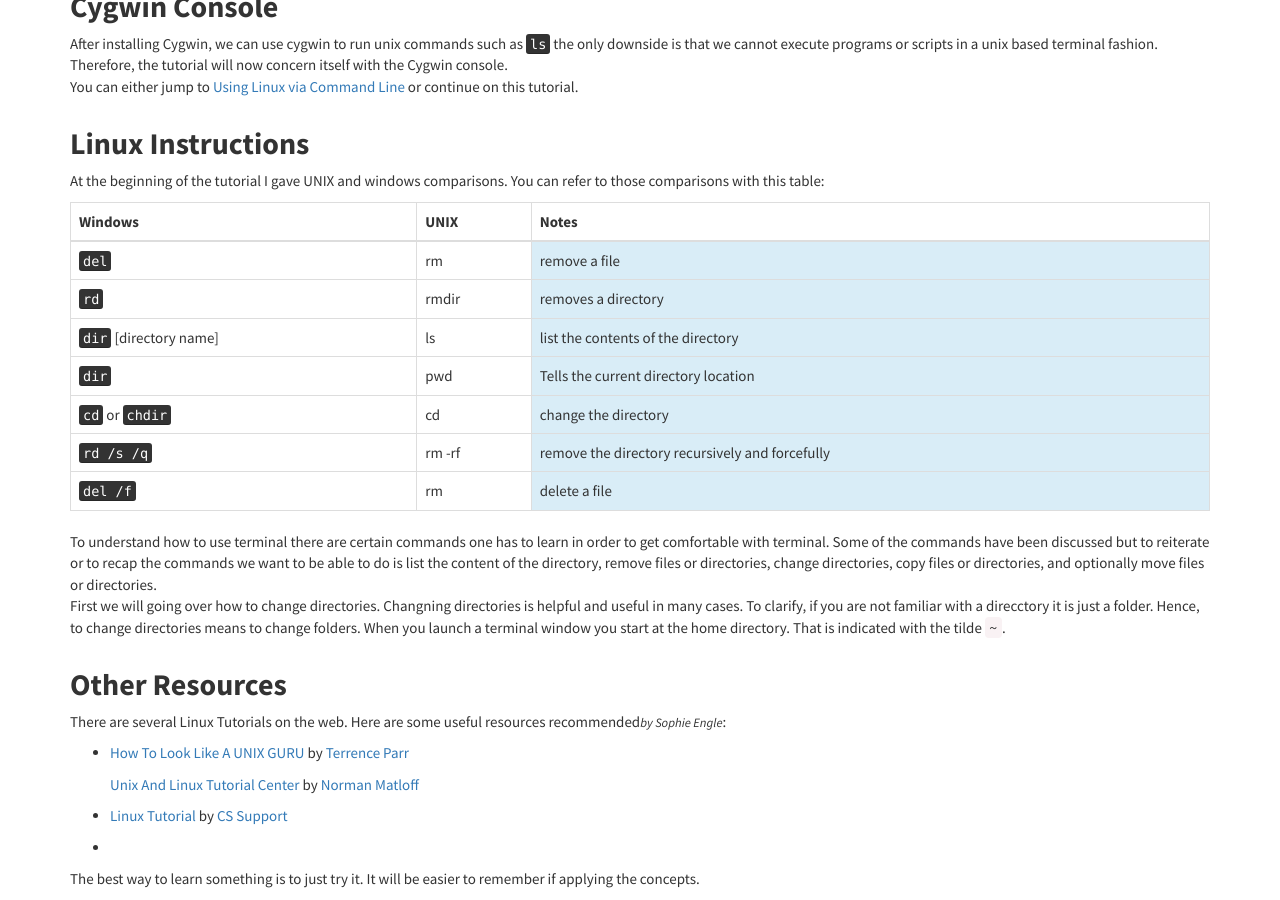
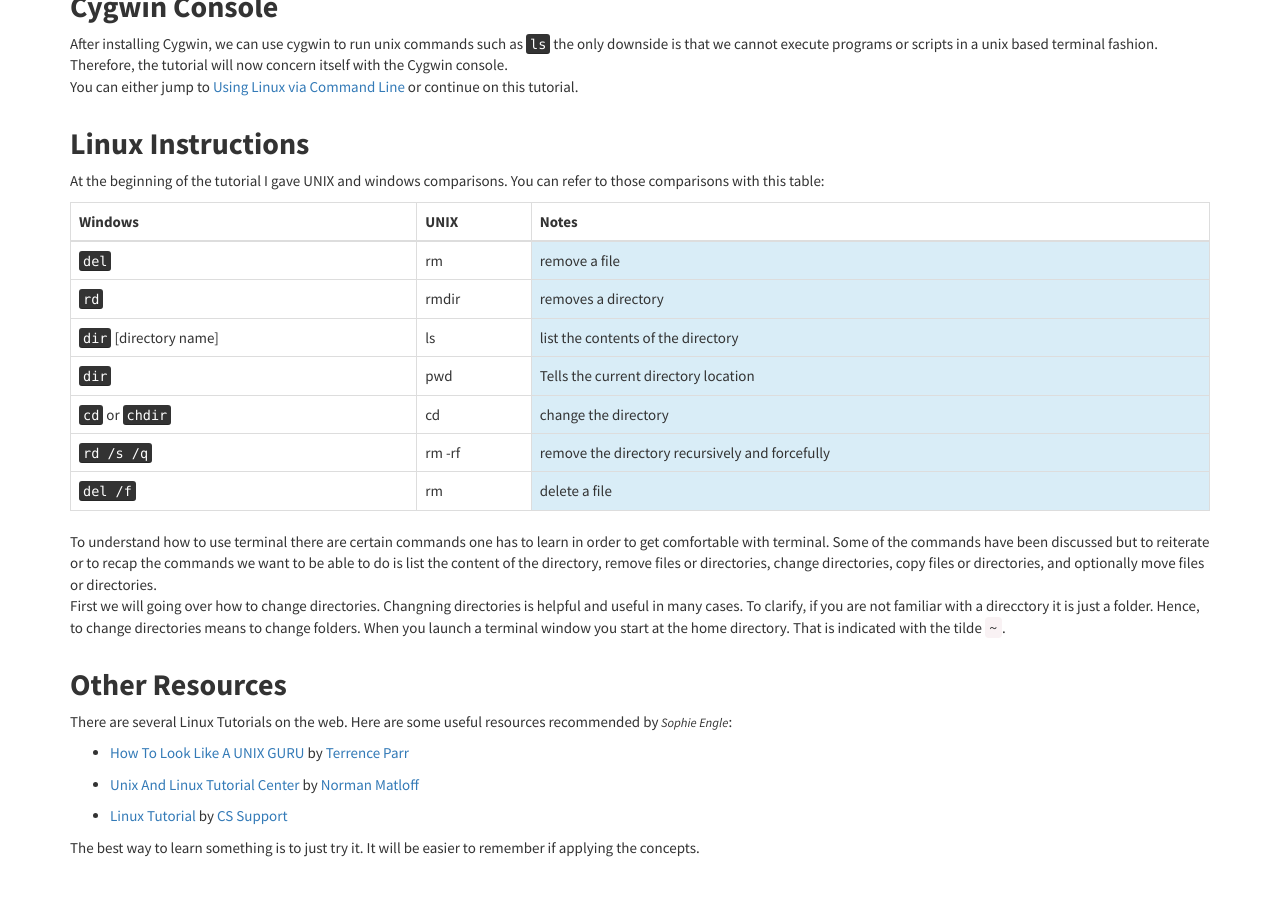
Before and after one commit to CSTutors/CSTutors.github.io, a Jekyll site: the page resources/windows_via_commandline.html, which Jekyll copies as it is, in a window 1280 px wide and 900 px high, scrolled down 4461 px. Built offline with Jekyll 4.4.1, drawn with Linux system fonts in a browser that asks for light colours; nearby versions of some CDN libraries; after the commit the page ends 5329 px from its top, so only the background shows below that; some of the changed lines change nothing that is shown.

Commit message:
fix list issue

```diff
--- a/resources/windows_via_commandline.html
+++ b/resources/windows_via_commandline.html
@@ -252,7 +252,7 @@
   <div class="col-lg-12 col-sm-12 col-12">
     <h2>Other Resources</h2>
     <p>
-    There are several Linux Tutorials on the web. Here are some useful resources recommended<small><em>by Sophie Engle</em></small>:
+    There are several Linux Tutorials on the web. Here are some useful resources recommended by<small><em> Sophie Engle</em></small>:
     </p>
     <ul>
       <li>
@@ -261,17 +261,17 @@
           <a href="http://www.cs.usfca.edu/~parrt/">Terrence Parr</a>
         </p>
       </li>
+      <li>
         <p>
           <a href="http://heather.cs.ucdavis.edu/~matloff/unix.html">Unix And Linux Tutorial Center</a> by
           <a href="http://heather.cs.ucdavis.edu/wel.html">Norman Matloff</a>
         </p>
+      </li>
       <li>
         <p>
           <a href="http://cs.usfca.edu/support/linux-tutorial.html">Linux Tutorial</a> by
           <a href="http://cs.usfca.edu/support.html">CS Support</a>
         </p>
-      </li>
-      <li>
       </li>
     </ul>
     <p>The best way to learn something is to just try it. It will be easier to remember if applying the concepts.</p>
```
